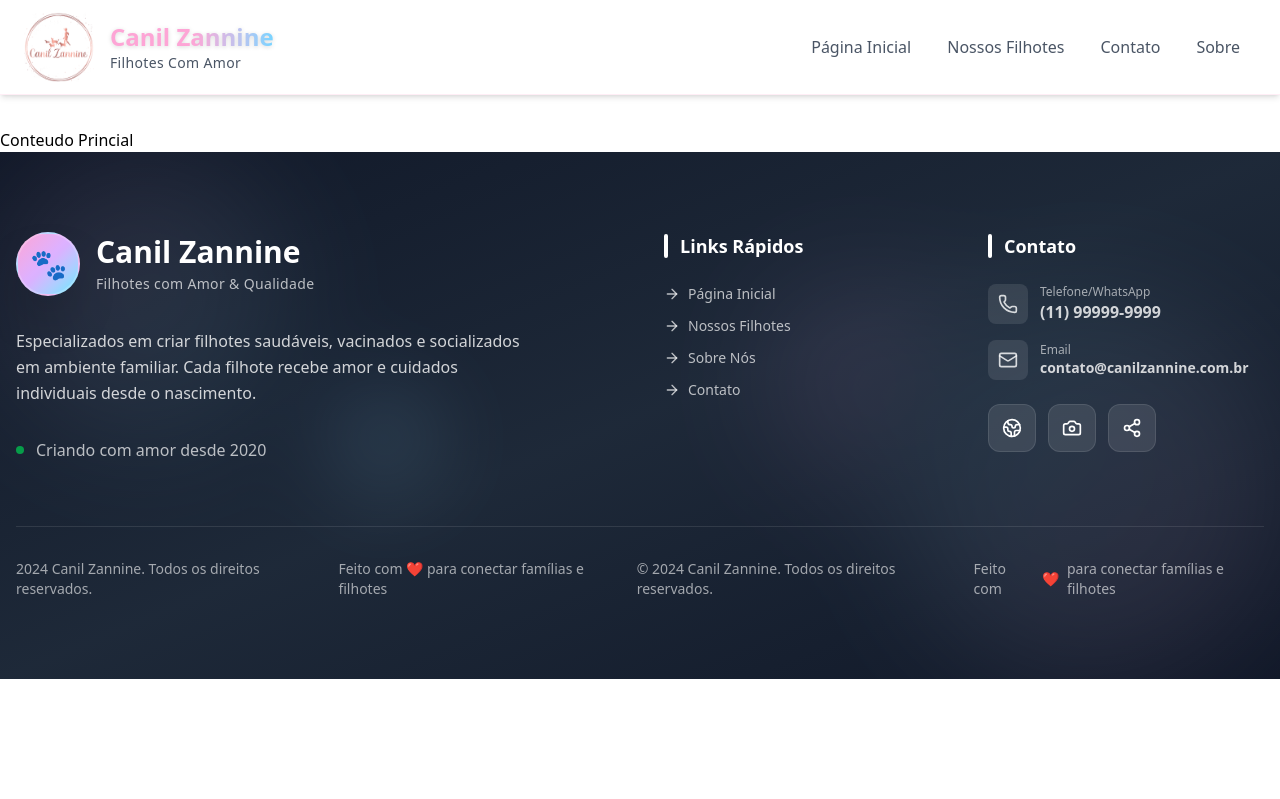
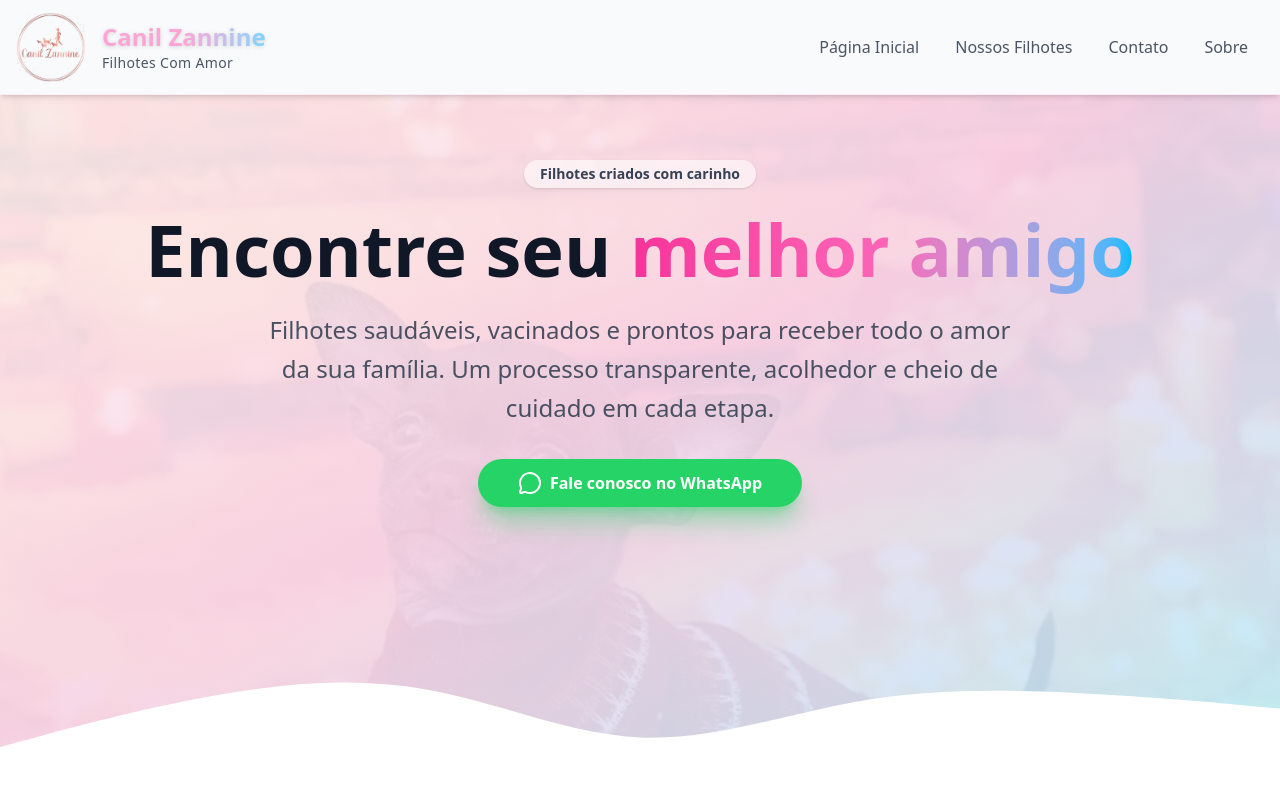
Before and after one commit to williamuteich/canil-zannine, a Next.js app: page / in a window 1280 px wide. Shown: the top 799 px of the page. Built offline with nearby package versions, Linux system fonts and the light colour scheme.

Commit message:
-Melhorado estilo do footer, header e sidebar -Criado componente de banner e adicionando motion-frame para animação ao carregar pagina.

```diff
--- a/package.json
+++ b/package.json
@@ -14,6 +14,7 @@
     "class-variance-authority": "^0.7.1",
     "clsx": "^2.1.1",
     "embla-carousel-react": "^8.6.0",
+    "framer-motion": "^12.23.24",
     "lucide-react": "^0.553.0",
     "next": "16.0.3",
     "react": "19.2.0",
--- /dev/null
+++ b/src/app/home/banner/banner.tsx
@@ -0,0 +1,99 @@
+"use client";
+import Image from "next/image";
+import Link from "next/link";
+import { MessageCircle } from "lucide-react";
+import { motion, type Variants } from "framer-motion";
+
+export function Banner() {
+  const containerVariants: Variants = {
+    hidden: { opacity: 0 },
+    visible: {
+      opacity: 1,
+      transition: {
+        staggerChildren: 0.15,
+      },
+    },
+  };
+
+  const fadeUp: Variants = {
+    hidden: { opacity: 0, y: 35 },
+    visible: {
+      opacity: 1,
+      y: 0,
+      transition: { duration: 0.6, ease: [0.22, 1, 0.36, 1] as [number, number, number, number] },
+    },
+  };
+
+  return (
+    <section className="relative min-h-[85vh] flex items-center justify-center overflow-hidden bg-gradient-to-br from-[#FFF7F0] via-[#F9D7EB] to-[#B6F1FF]">
+      <div className="absolute inset-0 z-0">
+        <Image
+          src="/imageBanner.jpg"
+          alt="Filhotes adoráveis"
+          fill
+          priority
+          className="object-cover opacity-45"
+        />
+        <div className="absolute inset-0 bg-gradient-to-br from-[#FFF7F0]/80 via-[#F9D7EB]/85 to-[#B6F1FF]/80" />
+      </div>
+
+      <div className="relative z-10 w-full px-4 pt-28 pb-24 sm:pt-32 sm:pb-28 lg:pt-36 lg:pb-[calc(12rem+6vh)] xl:pt-40 xl:pb-[calc(14rem+8vh)] 2xl:pt-44 2xl:pb-[calc(16rem+2vh)]">
+        <motion.div
+          className="max-w-5xl mx-auto text-center space-y-8"
+          variants={containerVariants}
+          initial="hidden"
+          whileInView="visible"
+          viewport={{ once: true, amount: 0.4 }}
+        >
+          <div className="space-y-4">
+            <motion.span
+              variants={fadeUp}
+              className="inline-flex items-center justify-center px-4 py-1 rounded-full bg-white/60 text-sm font-semibold text-gray-700 shadow-sm"
+            >
+              Filhotes criados com carinho
+            </motion.span>
+            <motion.h1
+              variants={fadeUp}
+              className="text-4xl sm:text-5xl md:text-7xl font-extrabold leading-tight text-gray-900"
+            >
+              Encontre seu <span className="bg-gradient-to-r from-pink-500 via-pink-400 to-sky-400 bg-clip-text text-transparent">melhor amigo</span>
+            </motion.h1>
+            <motion.p
+              variants={fadeUp}
+              className="text-lg sm:text-xl md:text-2xl text-gray-700/90 max-w-3xl mx-auto leading-relaxed"
+            >
+              Filhotes saudáveis, vacinados e prontos para receber todo o amor da sua família. Um processo transparente, acolhedor e cheio de cuidado em cada etapa.
+            </motion.p>
+          </div>
+
+          <motion.div
+            variants={fadeUp}
+            className="flex flex-col sm:flex-row gap-4 justify-center items-center"
+          >
+            <Link
+              href="https://wa.me/5599999999999"
+              target="_blank"
+              rel="noopener noreferrer"
+              className="inline-flex items-center justify-center gap-2 rounded-full bg-[#25D366] hover:bg-[#1EB656] text-white text-md font-semibold px-8 py-3 sm:px-10 sm:py-3 shadow-xl shadow-[#25D366]/40 transition-all duration-200 hover:scale-[1.02] focus-visible:outline-none focus-visible:ring-2 focus-visible:ring-offset-2 focus-visible:ring-[#25D366]"
+            >
+              <MessageCircle className="h-6 w-6" aria-hidden />
+              Fale conosco no WhatsApp
+            </Link>
+          </motion.div>
+        </motion.div>
+      </div>
+
+      <div className="absolute bottom-0 left-0 right-0 z-10">
+        <svg xmlns="http://www.w3.org/2000/svg" viewBox="0 0 1440 320" preserveAspectRatio="none" className="w-full h-32 sm:h-36 lg:h-48">
+          <path
+            fill="#ffffff"
+            fillOpacity="1"
+            d="M0,240L40,224C80,208,160,176,240,154.7C320,133,400,123,480,144C560,165,640,219,720,224C800,229,880,187,960,165.3C1040,144,1120,144,1200,149.3C1280,155,1360,165,1400,170.7L1440,176L1440,320L1400,320C1360,320,1280,320,1200,320C1120,320,1040,320,960,320C880,320,800,320,720,320C640,320,560,320,480,320C400,320,320,320,240,320C160,320,80,320,40,320L0,320Z"
+          />
+        </svg>
+        <div className="absolute bottom-0 left-0 right-0 h-px bg-white/50 z-20" />
+      </div>
+
+    </section>
+  );
+}
--- a/src/app/home/footer/footer.tsx
+++ b/src/app/home/footer/footer.tsx
@@ -1,4 +1,5 @@
 import { Phone, Mail, ArrowRight, Globe2, Camera, Share2 } from "lucide-react";
+import Image from "next/image";
 import Link from "next/link";
 
 export function Footer() {
@@ -12,22 +13,19 @@ export function Footer() {
         <div className="absolute bottom-1/3 left-1/4 w-32 h-32 bg-gradient-to-br from-blue-300 to-cyan-200 rounded-full blur-2xl" />
       </div>
 
-      <div className="max-w-[1400px] mx-auto px-4 py-20 relative z-10">
-        <div className="grid lg:grid-cols-4 md:grid-cols-2 gap-12 mb-16">
+      <div className="max-w-[1400px] mx-auto px-4 py-12 relative z-10">
+        <div className="grid md:grid-cols-3 lg:grid-cols-4 gap-10 md:gap-12 mb-16">
 
           <div className="lg:col-span-2">
-            <div className="flex items-center space-x-4 mb-8">
-              <div className="w-16 h-16 rounded-full bg-gradient-to-br from-pink-300 via-purple-300 to-cyan-300 flex items-center justify-center border-2 border-white/20 shadow-2xl">
-                <span className="text-3xl">🐾</span>
-              </div>
-              <div>
-                <h3 className="text-3xl font-bold text-white">Canil Zannine</h3>
-                <p className="text-sm text-white/70 font-medium mt-1 tracking-wide">
-                  Filhotes com Amor & Qualidade
-                </p>
-              </div>
+            <div className="flex items-center space-x-4 mb-8 justify-center md:justify-start">
+              <Image
+                src="/logo.png"
+                alt="Logo"
+                width={70}
+                height={70}
+              />
             </div>
-            <p className="text-white/80 leading-relaxed mb-8 max-w-lg">
+            <p className="text-white/80 leading-relaxed mb-8 max-w-sm sm:max-w-md lg:max-w-lg">
               Especializados em criar filhotes saudáveis, vacinados e socializados em ambiente familiar. Cada filhote recebe amor e cuidados individuais desde o nascimento.
             </p>
             <div className="flex items-center space-x-3">
@@ -118,12 +116,12 @@ export function Footer() {
         </div>
 
         <div className="border-t border-white/10 pt-8">
-          <div className="flex flex-col md:flex-row justify-between items-center gap-4">
-            <p className="text-white/60 text-sm"> 2024 Canil Zannine. Todos os direitos reservados.</p>
-            <p className="text-white/60 text-sm"> Feito com <span className="text-red-500">❤️</span> para conectar famílias e filhotes</p>
-            <p className="text-white/60 text-sm">© 2024 Canil Zannine. Todos os direitos reservados.</p>
-            <p className="text-white/60 text-sm flex items-center gap-2">
-              Feito com <span className="text-red-500">❤️</span> para conectar famílias e filhotes
+          <div className="flex flex-col w-full gap-4 text-center md:flex-row md:items-center md:justify-between md:text-left">
+            <p className="text-white/60 text-sm">&copy; 2024 Canil Zannine. Todos os direitos reservados.</p>
+            <p className="text-white/60 text-sm flex items-center justify-center gap-2 md:justify-end">
+              <span>Feito com</span>
+              <span className="text-red-500" aria-hidden>&#10084;</span>
+              <span>para conectar famílias e filhotes</span>
             </p>
           </div>
         </div>
--- a/src/app/home/header/component/sidebar.tsx
+++ b/src/app/home/header/component/sidebar.tsx
@@ -1,5 +1,5 @@
 import Link from "next/link";
-import { Menu, Home, Heart, MessageCircle, Info, PawPrint, ChevronRight } from "lucide-react";
+import { Menu, Home, Heart, MessageCircle, Info, ChevronRight } from "lucide-react";
 import {
   Sheet,
   SheetClose,
@@ -10,6 +10,12 @@ import {
 import Image from "next/image";
 
 export function MobileSidebar() {
+  const navigationLinks = [
+    { href: "/", label: "Página Inicial", icon: Home },
+    { href: "/filhotes", label: "Nossos Filhotes", icon: Heart },
+    { href: "/sobre", label: "Sobre Nós", icon: Info },
+  ];
+
   return (
     <Sheet>
       <SheetTrigger asChild>
@@ -19,17 +25,18 @@ export function MobileSidebar() {
       </SheetTrigger>
       <SheetContent
         side="right"
-        className="w-[320px] sm:w-[360px] bg-white border-l border-gray-200 p-0 flex flex-col h-full"
+        className="w-[300px] sm:w-[340px] bg-white border-l border-gray-200 p-0 flex flex-col h-full max-h-screen overflow-y-auto overscroll-contain"
       >
-        <div className="px-6 py-5 bg-white border-b border-gray-200 shadow-sm">
+        <div className="px-6 py-5 bg-white border-b border-gray-200">
           <SheetTitle className="sr-only">Menu de navegação do Canil Zannine</SheetTitle>
           <div className="flex items-center gap-4">
-            <div className="w-12 h-12 rounded-full bg-gradient-to-br from-pink-100 to-pink-200 flex items-center justify-center shadow-md border border-pink-200">
+            <div className="w-14 h-14 rounded-full bg-gradient-to-br from-pink-100 to-pink-200 flex items-center justify-center shadow-md border border-pink-200">
               <Image
                 src="/logo.png"
                 alt="Logo"
-                width={100}
-                height={100}
+                width={48}
+                height={48}
+                className="rounded-full"
               />
             </div>
             <div className="flex-1">
@@ -40,101 +47,50 @@ export function MobileSidebar() {
                 Filhotes com Amor & Qualidade
               </p>
             </div>
-            <div className="w-1 h-8 bg-gradient-to-b from-pink-300 to-pink-400 rounded-full"></div>
           </div>
         </div>
 
         <nav className="flex-1 py-1 px-4 flex flex-col">
-          <ul className="flex-1 flex flex-col gap-2">
-            <li className="w-full">
+          <ul className="flex-1 flex flex-col gap-3">
+            {navigationLinks.map((item) => {
+              const Icon = item.icon;
+              return (
+                <li key={item.href} className="w-full">
                   <SheetClose asChild>
                     <Link
-                  href="/"
-                  className="group w-full flex items-center justify-between px-4 py-4 rounded-xl text-gray-800 bg-white border border-gray-100 hover:border-pink-200 hover:bg-gradient-to-r hover:from-pink-50 hover:to-pink-25 transition-all duration-300 font-medium shadow-sm hover:shadow-lg hover:scale-[1.02]"
+                      href={item.href}
+                      className="group w-full flex items-center gap-3 rounded-md px-2 py-1.5 transition-all duration-200 hover:bg-pink-50 hover:shadow-sm border border-transparent hover:border-pink-100"
                     >
-                  <div className="flex items-center gap-3">
-                    <div className="w-10 h-10 rounded-lg bg-pink-100 flex items-center justify-center group-hover:bg-white transition-colors duration-300">
-                      <Home className="w-5 h-5 text-pink-600 group-hover:text-pink-500 transition-colors duration-300" />
+                      <div className="h-10 w-10 rounded-lg bg-pink-100 text-pink-600 flex items-center justify-center transition-all duration-200 group-hover:bg-white group-hover:scale-105">
+                        <Icon className="h-5 w-5" />
                       </div>
-                    <span className="font-semibold text-gray-800 group-hover:text-pink-700 transition-colors duration-300">
-                      Página Inicial
+                      <div className="flex-1 min-w-0">
+                        <span className="font-semibold text-gray-800 text-sm block truncate">
+                          {item.label}
                         </span>
                       </div>
-                  <ChevronRight className="w-4 h-4 text-gray-400 group-hover:text-pink-500 group-hover:translate-x-1 transition-all duration-300" />
+                      <ChevronRight className="h-4 w-4 text-gray-400 transition-transform duration-200 group-hover:translate-x-0.5 group-hover:text-pink-500 flex-shrink-0" />
                     </Link>
                   </SheetClose>
                 </li>
+              );
+            })}
+          </ul>
 
-            <li className="w-full">
-              <SheetClose asChild>
-                <Link
-                  href="/filhotes"
-                  className="group w-full flex items-center justify-between px-4 py-4 rounded-xl text-gray-800 bg-white border border-gray-100 hover:border-pink-200 hover:bg-gradient-to-r hover:from-pink-50 hover:to-pink-25 transition-all duration-300 font-medium shadow-sm hover:shadow-lg hover:scale-[1.02]"
-                >
-                  <div className="flex items-center gap-3">
-                    <div className="w-10 h-10 rounded-lg bg-pink-100 flex items-center justify-center group-hover:bg-white transition-colors duration-300">
-                      <Heart className="w-5 h-5 text-pink-600 group-hover:text-pink-500 transition-colors duration-300" fill="currentColor" />
+          <div className="mt-8 p-4 bg-gradient-to-br from-pink-50 to-rose-50 rounded-xl border border-pink-100">
+            <div className="flex items-center gap-3 mb-3">
+              <div className="h-8 w-8 rounded-full bg-pink-100 flex items-center justify-center">
+                <MessageCircle className="h-4 w-4 text-pink-600" />
               </div>
-                    <span className="font-semibold text-gray-800 group-hover:text-pink-700 transition-colors duration-300">
-                      Nossos Filhotes
-                    </span>
+              <div>
+                <h3 className="text-sm font-semibold text-gray-800">Fale Conosco</h3>
+                <p className="text-xs text-gray-600">Pronto para conhecer seu novo companheiro?</p>
               </div>
-                  <ChevronRight className="w-4 h-4 text-gray-400 group-hover:text-pink-500 group-hover:translate-x-1 transition-all duration-300" />
-                </Link>
-              </SheetClose>
-            </li>
-
-            <li className="w-full">
+            </div>
             <SheetClose asChild>
               <Link
                 href="/contato"
-                  className="group w-full flex items-center justify-between px-4 py-4 rounded-xl text-gray-800 bg-white border border-gray-100 hover:border-pink-200 hover:bg-gradient-to-r hover:from-pink-50 hover:to-pink-25 transition-all duration-300 font-medium shadow-sm hover:shadow-lg hover:scale-[1.02]"
-                >
-                  <div className="flex items-center gap-3">
-                    <div className="w-10 h-10 rounded-lg bg-pink-100 flex items-center justify-center group-hover:bg-white transition-colors duration-300">
-                      <MessageCircle className="w-5 h-5 text-pink-600 group-hover:text-pink-500 transition-colors duration-300" />
-                    </div>
-                    <span className="font-semibold text-gray-800 group-hover:text-pink-700 transition-colors duration-300">
-                      Contato
-                    </span>
-                  </div>
-                  <ChevronRight className="w-4 h-4 text-gray-400 group-hover:text-pink-500 group-hover:translate-x-1 transition-all duration-300" />
-                </Link>
-              </SheetClose>
-            </li>
-
-            <li className="w-full">
-              <SheetClose asChild>
-                <Link
-                  href="/sobre"
-                  className="group w-full flex items-center justify-between px-4 py-4 rounded-xl text-gray-800 bg-white border border-gray-100 hover:border-pink-200 hover:bg-gradient-to-r hover:from-pink-50 hover:to-pink-25 transition-all duration-300 font-medium shadow-sm hover:shadow-lg hover:scale-[1.02]"
-                >
-                  <div className="flex items-center gap-3">
-                    <div className="w-10 h-10 rounded-lg bg-pink-100 flex items-center justify-center group-hover:bg-white transition-colors duration-300">
-                      <Info className="w-5 h-5 text-pink-600 group-hover:text-pink-500 transition-colors duration-300" />
-                    </div>
-                    <span className="font-semibold text-gray-800 group-hover:text-pink-700 transition-colors duration-300">
-                      Sobre Nós
-                    </span>
-                  </div>
-                  <ChevronRight className="w-4 h-4 text-gray-400 group-hover:text-pink-500 group-hover:translate-x-1 transition-all duration-300" />
-                </Link>
-              </SheetClose>
-            </li>
-          </ul>
-
-          <div className="mt-8 p-4 bg-gradient-to-r from-pink-50 to-pink-25 rounded-xl border border-pink-100">
-            <h3 className="text-sm font-semibold text-gray-800 mb-2 flex items-center gap-2">
-              <MessageCircle className="w-4 h-4 text-pink-500" />
-              Fale Conosco
-            </h3>
-            <p className="text-xs text-gray-600 mb-3">
-              Pronto para conhecer seu novo companheiro?
-            </p>
-            <SheetClose asChild>
-              <Link
-                href="/contato"
-                className="w-full inline-flex items-center justify-center px-4 py-2.5 bg-pink-500 hover:bg-pink-600 text-white font-semibold rounded-lg transition-all duration-300 hover:shadow-lg hover:scale-[1.02] active:scale-95 text-sm"
+                className="w-full inline-flex items-center justify-center px-4 py-2.5 bg-gradient-to-r from-pink-500 to-rose-500 hover:from-pink-600 hover:to-rose-600 text-white font-semibold rounded-lg transition-all duration-300 hover:shadow-md text-sm shadow-sm"
               >
                 <MessageCircle className="w-4 h-4 mr-2" />
                 Entrar em Contato
@@ -143,34 +99,26 @@ export function MobileSidebar() {
           </div>
         </nav>
 
-        <div className="w-full px-6 py-5 bg-gray-50 border-t border-gray-300 mt-auto">
-          <div className="flex items-start gap-3 mb-4">
-            <div className="w-10 h-10 rounded-full bg-pink-100 flex items-center justify-center flex-shrink-0 border border-pink-200">
-              <Heart className="w-5 h-5 text-pink-600" fill="currentColor" />
+        <div className="px-5 py-4 bg-gradient-to-b from-gray-50 to-white border-t border-gray-200">
+          <div className="text-center mb-3">
+            <div className="flex justify-center gap-6 mb-3">
+              <div className="text-center">
+                <div className="text-[10px] font-semibold text-gray-600 uppercase tracking-wider">FILHOTES</div>
+                <div className="text-xs font-bold text-pink-600 mt-1">Saudáveis</div>
               </div>
-            <div>
-              <h3 className="text-sm font-semibold text-gray-800 mb-2">
-                Amor e Dedicação
-              </h3>
-              <p className="text-xs text-gray-700 leading-relaxed">
-                Criamos nossos filhotes com carinho e responsabilidade.
-                Fale conosco para conhecer nossos bebês disponíveis!
-              </p>
+              <div className="text-center">
+                <div className="text-[10px] font-semibold text-gray-600 uppercase tracking-wider">VACINAS</div>
+                <div className="text-xs font-bold text-pink-600 mt-1">Em Dia</div>
+              </div>
+              <div className="text-center">
+                <div className="text-[10px] font-semibold text-gray-600 uppercase tracking-wider">AMOR</div>
+                <div className="text-xs font-bold text-pink-600 mt-1">Garantido</div>
               </div>
             </div>
 
-          <div className="flex gap-3 pt-4 border-t border-gray-200">
-            <div className="flex-1 text-center">
-              <div className="text-[10px] font-semibold text-gray-600 uppercase tracking-wide">FILHOTES</div>
-              <div className="text-xs font-bold text-pink-600 mt-1">Saudáveis</div>
-            </div>
-            <div className="flex-1 text-center">
-              <div className="text-[10px] font-semibold text-gray-600 uppercase tracking-wide">VACINAS</div>
-              <div className="text-xs font-bold text-pink-600 mt-1">Em Dia</div>
-            </div>
-            <div className="flex-1 text-center">
-              <div className="text-[10px] font-semibold text-gray-600 uppercase tracking-wide">AMOR</div>
-              <div className="text-xs font-bold text-pink-600 mt-1">Garantido</div>
+            <div className="flex items-center justify-center gap-2 text-xs text-gray-600">
+              <Heart className="w-3 h-3 text-pink-500" fill="currentColor" />
+              <span>Criados com carinho e responsabilidade</span>
             </div>
           </div>
         </div>
--- a/src/app/home/header/header.tsx
+++ b/src/app/home/header/header.tsx
@@ -4,8 +4,8 @@ import { HeaderLinks } from "./component/headerLinks";
 
 export function Header() {
   return (
-    <header className="fixed top-0 left-0 right-0 z-50 bg-gray/80 backdrop-blur-md border-b border-[hsl(333,95%,89%)]/30 shadow-md">
-      <div className="max-w-[1400px] mx-auto px-6 py-3 flex items-center justify-between">
+    <header className="fixed top-0 left-0 right-0 z-50 bg-gray-50 backdrop-blur-md border-b border-[hsl(333,95%,89%)]/30 shadow-md">
+      <div className="max-w-[1400px] mx-auto px-4 py-3 flex items-center justify-between">
         <div className="flex items-center gap-4">
           <Image
             src="/logo.png"
--- a/src/app/page.tsx
+++ b/src/app/page.tsx
@@ -1,3 +1,4 @@
+import { Banner } from "./home/banner/banner";
 import { Footer } from "./home/footer/footer";
 import { Header } from "./home/header/header"
 
@@ -5,7 +6,8 @@ export default function Home() {
   return (
     <main>
       <Header />
-      <div className="mt-32">Conteudo Princial</div>
+      <Banner />
+      <div>Conteudo Princial</div>
       <Footer />
     </main>
   );
```
Also changed, not shown: public/imageBanner.jpg (added), 1 other file (tests, documents, lock files or other folders). Lines whose indentation alone changed are shown as unchanged.
